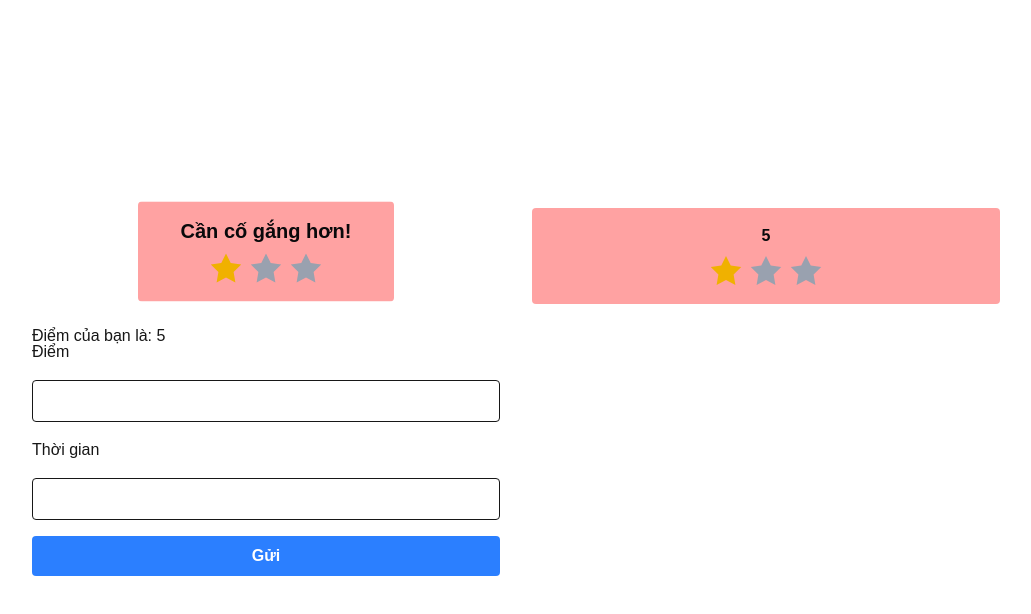
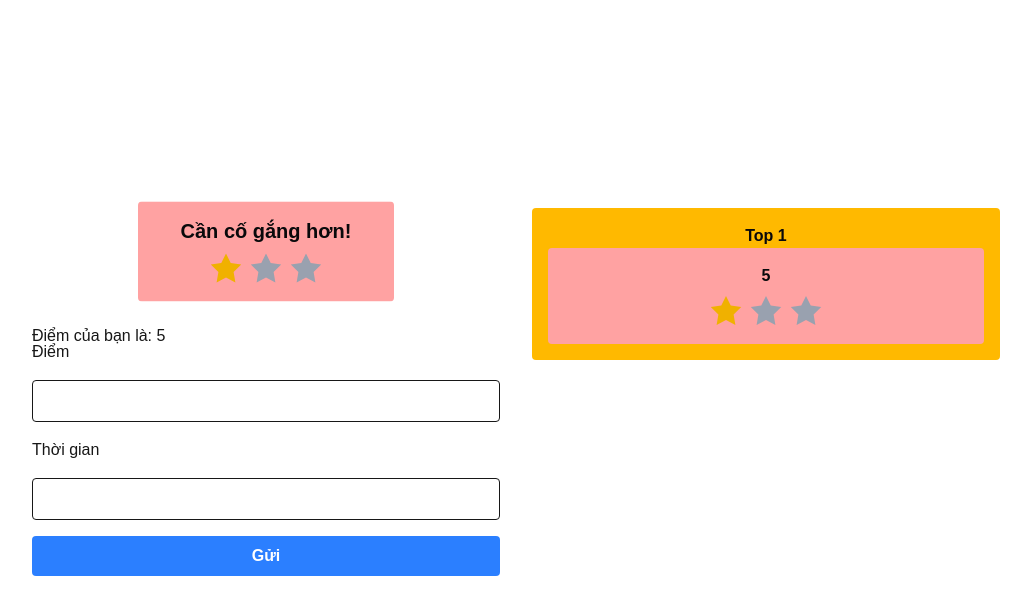
Before and after one commit to freshervn/parrotAITest, a Next.js app: page / in a window 1280 px wide. Both pictures are taken after typing "5", "5" into the empty fields and a click on the button "Gửi". Shown: the top 614 px of the page, without its empty margins (124-1155 px from the left). Built offline with nearby package versions, Linux system fonts and the light colour scheme.

Commit message:
Refactor ScoreBoard component to highlight top score with a distinct style

```diff
--- a/src/app/components/ScoreBoard/Display/index.tsx
+++ b/src/app/components/ScoreBoard/Display/index.tsx
@@ -1,4 +1,4 @@
-const Display = ({ score }: { score: number }) => {
+const Display = ({ score }: { score: number}) => {
   switch (true) {
     case score > 90:
       return (
--- a/src/app/components/ScoreBoard/index.tsx
+++ b/src/app/components/ScoreBoard/index.tsx
@@ -23,7 +23,19 @@ const ScoreBoard = ({
           </p>
         ) : (
           orderedScores.map((item, index) => {
-            return <Display key={index} score={item.score} />;
+            return index === 0 ? (
+              <div
+                key={index}
+                className="bg-amber-400 p-4 rounded text-center font-bold text-zinc-950  w-full border-rounded-md"
+              >
+                <p>
+                    Top 1
+                </p>
+                <Display key={index} score={item.score} />
+              </div>
+            ) : (
+              <Display key={index} score={item.score} />
+            );
           })
         )}
       </div>
```
